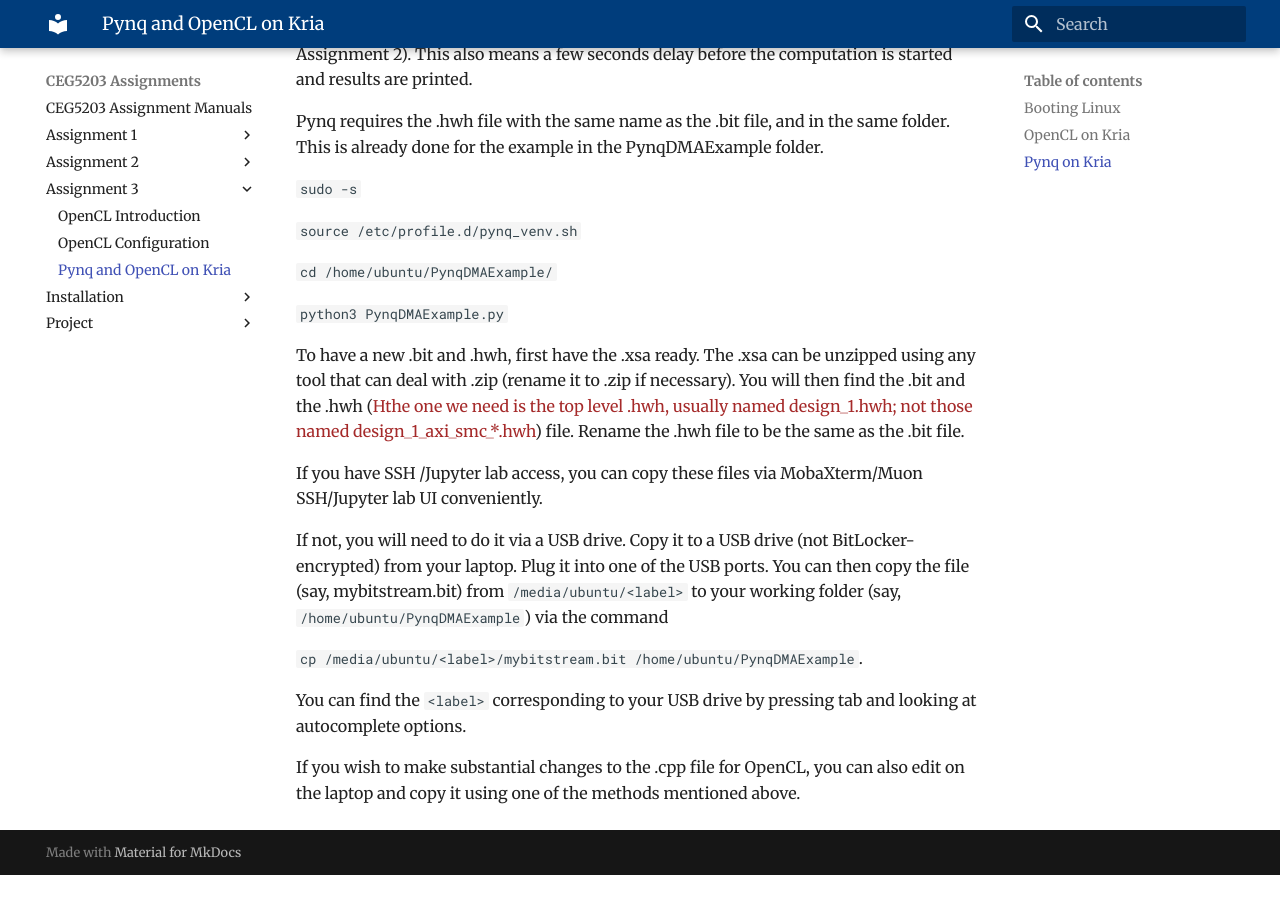
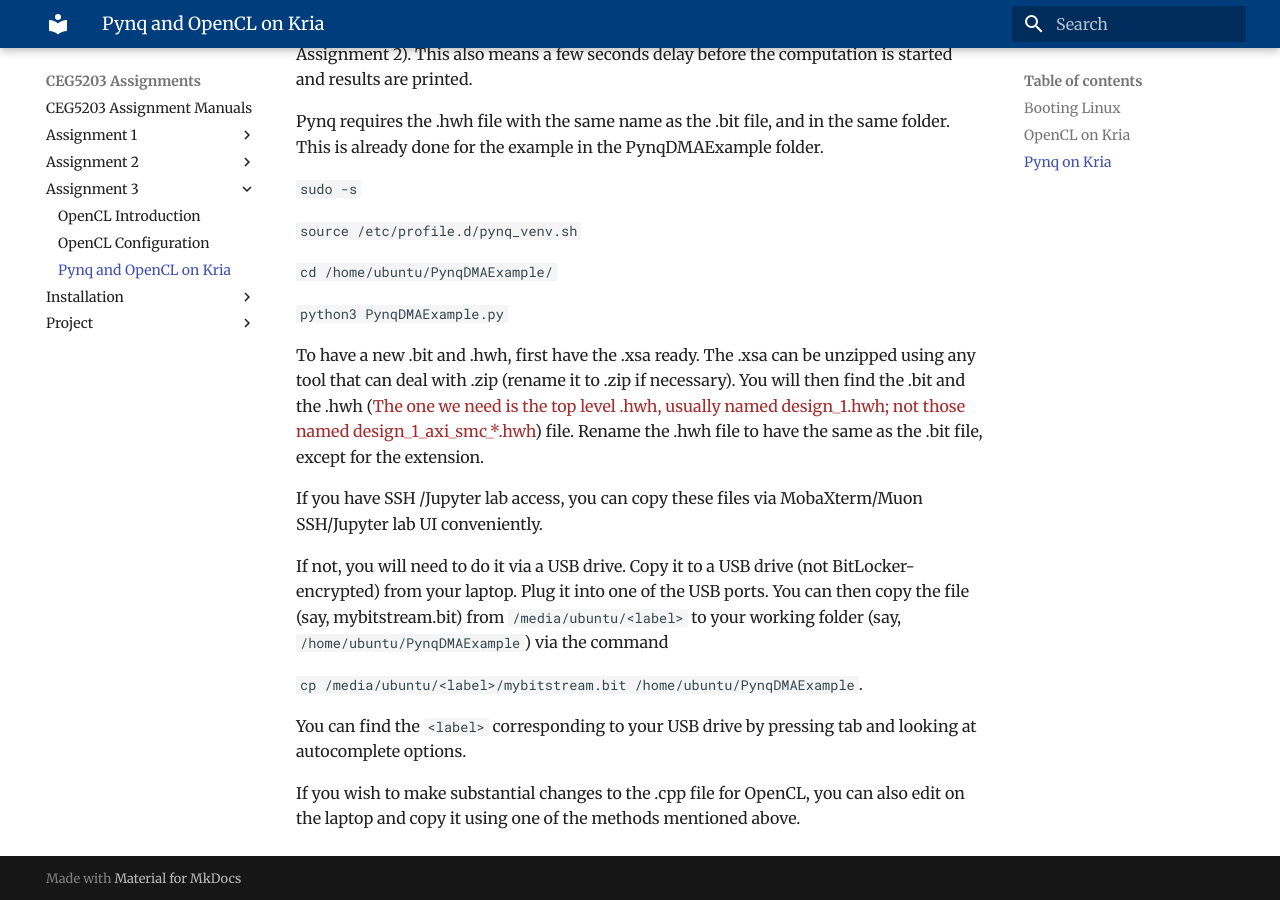
Before and after one commit to NUS-CEG5203/assignments, an MkDocs documentation site: the page built from docs/Assignment_3/3_Pynq_OpenCL_Kria.md, in a window 1280 px wide and 900 px high, scrolled down 2673 px. Built offline with MkDocs 1.6.1 and Material for MkDocs 9.7.7, drawn with Linux system fonts in a browser that asks for light colours; before the commit the page ends 3548 px from its top, so only the background shows below that; some of the changed text lies outside the part shown.

Commit message:
Improve clarity in SSH and file handling instructions for Pynq setup

```diff
--- a/docs/Assignment_3/3_Pynq_OpenCL_Kria.md
+++ b/docs/Assignment_3/3_Pynq_OpenCL_Kria.md
@@ -39,7 +39,7 @@
 
 If you had not connected to the serial port before the boot is complete, press enter, and it will show the login prompt.
 
-An alternative to serial port if you have network connectivity. - SSH (MobaXterm on Windows and [Muon SSH](https://github.com/devlinx9/muon-ssh) / bash terminal in Linux) or terminal within Jupyter Lab at <your_ip_address\>:9090/lab - password to enter the web interface itself is _xilinx_. This has the advantage of not needing USB drive to copy programs/bitstream over.
+An alternative to serial port if you have network connectivity - SSH (MobaXterm on Windows and [Muon SSH](https://github.com/devlinx9/muon-ssh) / bash terminal in Linux) or terminal within Jupyter Lab at <your_ip_address\>:9090/lab - password to enter the web interface itself is _xilinx_. This has the advantage of not needing USB drive to copy programs/bitstream over.
 
 Another alternative: If you have an HDMI/DisplayPort monitor, keyboard and mouse: You can connect and operate like a normal computer.
 
@@ -79,7 +79,7 @@
 
 `python3 PynqDMAExample.py`
 
-To have a new .bit and .hwh, first have the .xsa ready. The .xsa can be unzipped using any tool that can deal with .zip (rename it to .zip if necessary). You will then find the .bit and the .hwh (<span style="color: brown;">Hthe one we need is the top level .hwh, usually named design_1.hwh; not those named design_1_axi_smc_*.hwh</span>) file. Rename the .hwh file to be the same as the .bit file.
+To have a new .bit and .hwh, first have the .xsa ready. The .xsa can be unzipped using any tool that can deal with .zip (rename it to .zip if necessary). You will then find the .bit and the .hwh (<span style="color: brown;">The one we need is the top level .hwh, usually named design_1.hwh; not those named design_1_axi_smc_*.hwh</span>) file. Rename the .hwh file to have the same as the .bit file, except for the extension.
 
 If you have SSH /Jupyter lab access, you can copy these files via MobaXterm/Muon SSH/Jupyter lab UI conveniently.
 
```
